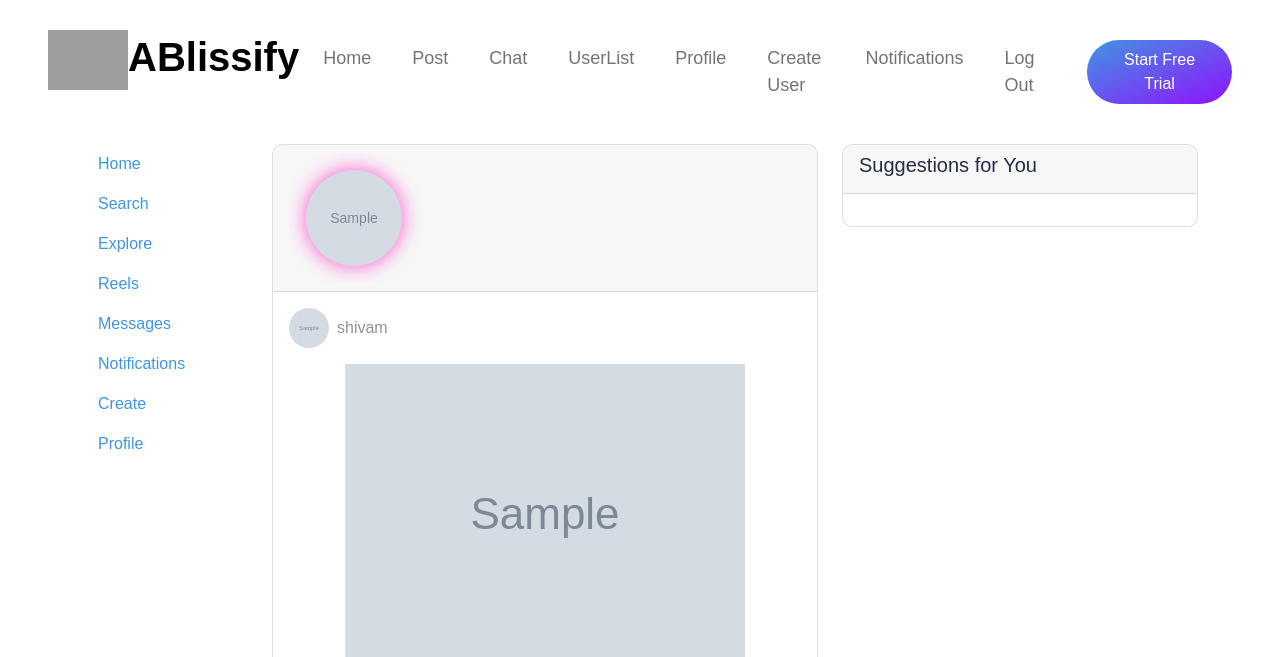
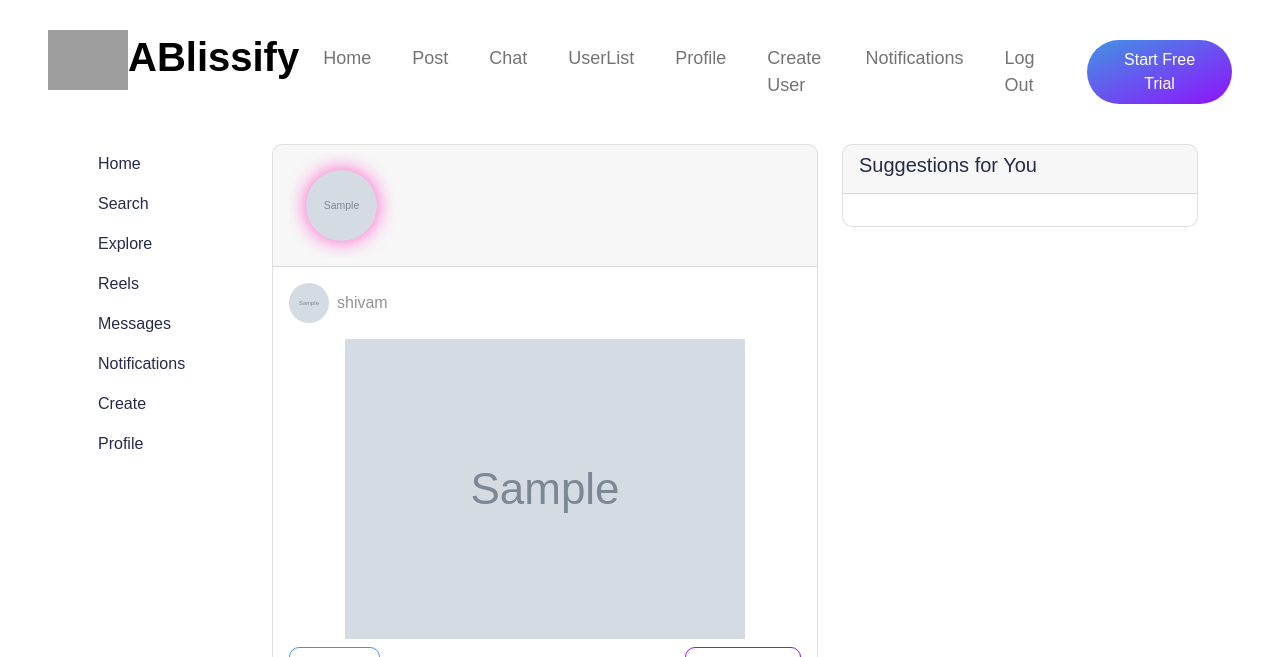
Before and after one commit to Er-shivam11/Social-Chat, a Django app: page /userhome/ in a window 1280 px wide. Shown: the top 657 px of the page. Run offline with Django 4.2, Linux system fonts and the light colour scheme; a user stored in the database is signed in; data comes from the database, SQL or seed files in the repository; tables that the repository leaves empty hold one stand-in row (values such as "Sample post"); grey boxes marked "Sample" are stand-in pictures; style sheets or scripts are compiled from the project's sources; some libraries are stand-ins or nearby versions; grey boxes are pictures that could not be loaded.

Commit message:
done with links

```diff
--- a/mysite/static/css/style.css
+++ b/mysite/static/css/style.css
@@ -558,8 +558,8 @@
 
 .profile-image {
     border-radius: 50%;
-    width: 100px;
-    height: 100px;
+    width: 75px;
+    height: 75px;
     object-fit: cover;
     margin: 5px;
     border: 2px solid transparent; /* Set border initially transparent */
--- a/mysite/templates/userhome.html
+++ b/mysite/templates/userhome.html
@@ -35,28 +35,28 @@
 
                 <ul class="nav flex-column">
                     <li class="nav-item">
-                        <a class="nav-link" href="{% url 'home' %}">Home</a>
+                        <a class="nav-link text-dark" href="{% url 'home' %}">Home</a>
                     </li>
                     <li class="nav-item">
-                        <a class="nav-link" href="">Search</a>
+                        <a class="nav-link text-dark" href="">Search</a>
                     </li>
                     <li class="nav-item">
-                        <a class="nav-link" href="">Explore</a>
+                        <a class="nav-link text-dark" href="">Explore</a>
                     </li>
                     <li class="nav-item">
-                        <a class="nav-link" href="">Reels</a>
+                        <a class="nav-link text-dark" href="">Reels</a>
                     </li>
                     <li class="nav-item">
-                        <a class="nav-link" href="">Messages</a>
+                        <a class="nav-link text-dark" href="">Messages</a>
                     </li>
                     <li class="nav-item">
-                        <a class="nav-link" href="">Notifications</a>
+                        <a class="nav-link text-dark" href="">Notifications</a>
+                    </li>
+                    <li class="nav-item ">
+                        <a class="nav-link text-dark" href="{% url 'createpost' %}">Create</a>
                     </li>
                     <li class="nav-item">
-                        <a class="nav-link" href="{% url 'createpost' %}">Create</a>
-                    </li>
-                    <li class="nav-item">
-                        <a class="nav-link" href="{% url 'basicuserprofile' %}">Profile</a>
+                        <a class="nav-link text-dark" href="{% url 'basicuserprofile' %}">Profile</a>
                     </li>
                 </ul>
             </div>
@@ -129,18 +129,20 @@
                         <h5>Suggestions for You</h5>
                     </div>
                     <div class="card-body">
-                        {% for user in suggestions %}
-                        <div class="suggestion d-flex align-items-center mb-3">
-                            <img src="/media/{{ user.profile_picture }}" alt="User Profile" class="rounded-circle" style="width: 40px; height: 40px;">
-                            <div class="ml-3">
-                                <strong>{{ user.username }}</strong>
-                                <button class="btn btn-sm btn-outline-primary ml-2">Follow</button>
+                        {% for sug in othersprofile %}
+                        <div class="suggestion d-flex align-items-center justify-content-between mb-3">
+                            <div class="d-flex align-items-center">
+                                <img src="/media/{{ sug.profile_picture }}" alt="User Profile" class="rounded-circle" style="width: 40px; height: 40px;">
+                                <strong class="ml-2">{{ sug.username }}</strong>
                             </div>
+                            <button class="btn btn-sm btn-outline-primary">Follow</button>
+
                         </div>
                         {% endfor %}
                     </div>
                 </div>
             </div>
+
 
         </div>
     </div>
```
Also changed, not shown: mysite/templates/a.html (added, +97 -0 lines).
